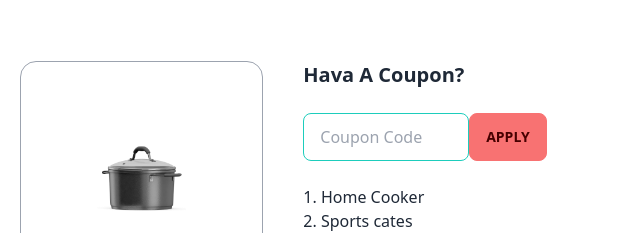
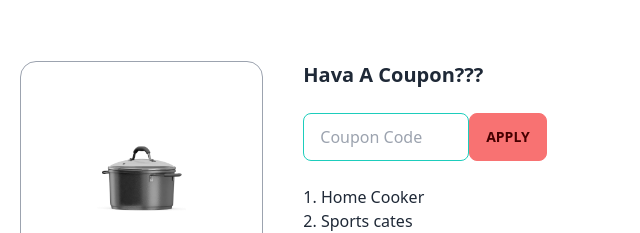
Before and after one commit to musabtheexpensive/using-vanilaJavascript-summer-selling-hotProduct, a website: page index.html in a window 1280 px wide. Shown: the part 492-725 px from the top of the page, 640-1280 px from the left. Drawn offline with nearby package versions, Linux system fonts and the light colour scheme.

Commit message:
seventh commit

```diff
--- a/index.html
+++ b/index.html
@@ -111,7 +111,7 @@
               <div class="gap-x-8">
                 <div>
                   <h3 class="text-xl font-semibold">
-                    Hava A Coupon?
+                    Hava A Coupon???
                 </h3>
                 <br>
                 </div>
```
